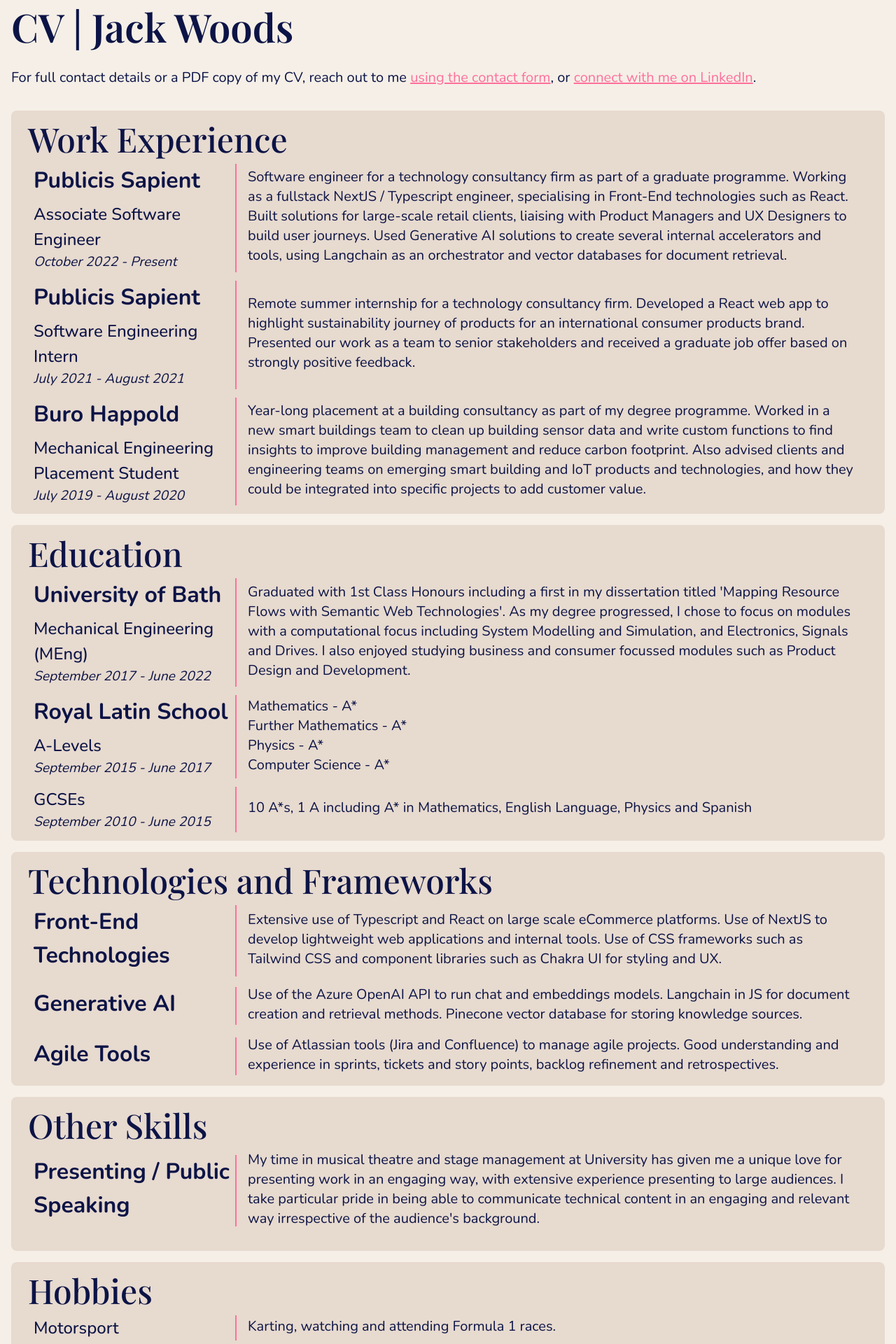
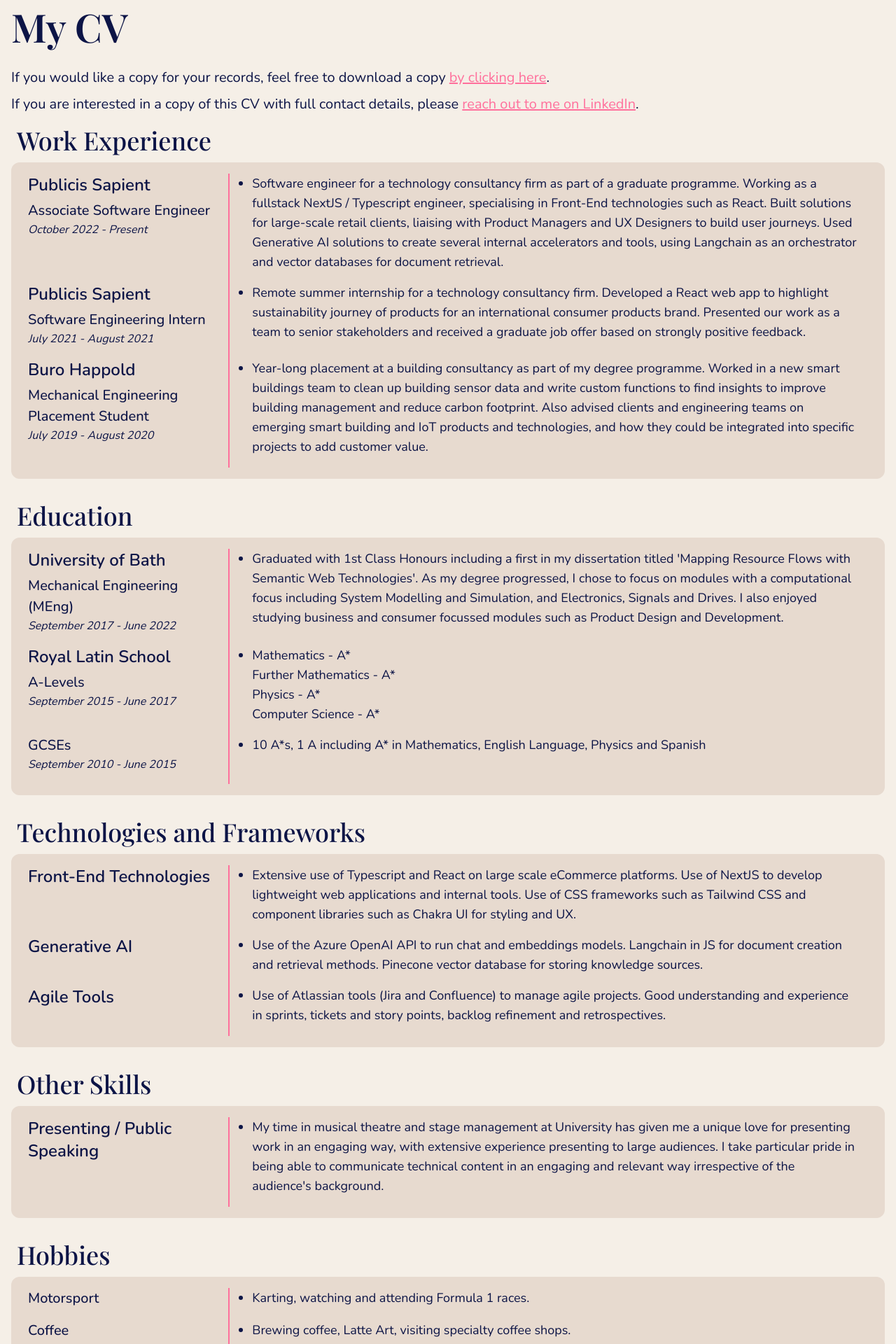
Before and after one commit to Woods-Jack/personal-site, a Next.js app: page /cv in a window 1280 px wide. Shown: the part 100-2020 px from the top of the page at 70% size. Built offline with nearby package versions, Linux system fonts and the light colour scheme; a web font is replaced by a local one; what tailwindcss-filters would draw is missing.

Commit message:
Updated CV page styling (not content)

```diff
--- a/app/cv/page.tsx
+++ b/app/cv/page.tsx
@@ -12,14 +12,20 @@
   return(
     <main className='pt-24'>
       <div className='max-w-[1400px] flex flex-col md:mx-auto mx-4 justify-center'>
-        <h1 className='md:px-4 mb-4'>CV | Jack Woods</h1>
-        <p className='md:px-4 mb-8'>
-          For full contact details or a PDF copy of my CV, reach out to me&nbsp;
-            <a href='/#contact' target='_blank' className='text-[#ff709c] underline'>using the contact form</a>
-          , or&nbsp;
-            <a href="https://www.linkedin.com/in/jack-woods-london/" target='_blank' className='text-[#ff709c] underline'>connect with me on LinkedIn</a>
+        <div className='md:px-4'>
+        <h1 className='mb-4'>My CV</h1>
+        <p>
+          If you would like a copy for your records, feel free to download a copy&nbsp;
+            <a href='/#contact' target='_blank' className='text-[#ff709c] underline'>by clicking here</a>
           .
         </p>
+        <p >
+        If you are interested in a copy of this CV with full contact details, please&nbsp;
+            <a href="https://www.linkedin.com/in/jack-woods-london/" target='_blank' className='text-[#ff709c] underline'>reach out to me on LinkedIn</a>
+          .
+        </p>
+        </div>
+
         <div className='flex flex-col space-y-4 mb-4'>
           {sections.map((section) => (
               <CVSection key={section.header} header={section.header} content={section.content} />
--- a/app/globals.css
+++ b/app/globals.css
@@ -82,7 +82,7 @@
 }
 
 h4 {
-  font-size: 1.5rem;
+  font-size: 1.25rem;
   font-weight: 500;
 }
 
--- a/app/page.tsx
+++ b/app/page.tsx
@@ -11,7 +11,7 @@
     <main className="flex min-h-screen w-screen flex-col items-center justify-between">
       <div
         id=""
-        className="flex flex-col md:flex-row h-screen w-full md:justify-center md:space-x-10 space-y-10 items-center py-8 md:py-24 md:px-8 xl:px-24 scroll-smooth"
+        className="flex flex-col md:flex-row min-h-screen md:h-screen overflow-hidden w-full md:justify-center md:space-x-10 space-y-10 items-center py-8 md:py-24 md:px-8 xl:px-24 scroll-smooth"
       >
         <div className="relative h-fit w-min text-center md:text-right flex flex-col justify-center md:justify-end md:items-end">
           <Avatar />
--- a/components/CV/CV.type.tsx
+++ b/components/CV/CV.type.tsx
@@ -7,5 +7,5 @@
     title?: string;
     subtitle?: string;
     date?: string;
-    desc?: string;
+    desc?: string[];
 }
--- a/components/CV/CVSection.tsx
+++ b/components/CV/CVSection.tsx
@@ -3,8 +3,9 @@
 
 export const CVSection = ({header, content}: CVSectionProps) => {
     return(
-    <div className="md:px-4 md:mx-4 bg-light-sec rounded-lg">
-        <h2 className="md:text-5xl text-4xl mt-4 mx-2 text-center md:text-left">{header}</h2>
+    <div className="md:mx-4 md:py-2">
+        <h2 className="md:text-4xl text-4xl mx-2 text-centertext-left">{header}</h2>
+        <div className="bg-light-sec rounded-xl md:p-4 xs: pt-4">
         {content.map((entry) => (
             <SectionEntry
                 key={entry.title}
@@ -14,6 +15,7 @@
                 date={entry.date}
             />
         ))}
+        </div>
     </div>
     )
 }
--- a/components/CV/SectionEntry.tsx
+++ b/components/CV/SectionEntry.tsx
@@ -2,13 +2,15 @@
 
 export const SectionEntry = ({title, subtitle, date, desc}: SectionEntryProps) => {
     return(
-        <div className="mx-2 md:ml-4 mb-2 flex flex-col md:flex-row justify-stretch items-center">
-            <div className="mb-1 flex flex-col md:justify-between items-start md:w-1/4 w-full border-r-[#ff709c] md:border-r-2">
-                {title && (<h3><strong>{title}</strong></h3>)}
+        <div className="mx-2 flex flex-col md:flex-row justify-stretch items-stretch ">
+            <div className="flex flex-col md:pb-4 md:justify-start md:w-1/4 w-full pr-2 mr-4 border-[#ff709c] md:border-r-2 xs:border-b-2">
+                {title && (<h3 className="font-semibold text-2xl">{title}</h3>)}
                 {subtitle && (<h4>{subtitle}</h4>)}
-                <em>{date}</em>
+                <em className="text-base">{date}</em>
             </div>
-            <p className="md:mx-4 md:w-3/4 w-full h-min text-base md:text-xl whitespace-pre-wrap">{desc}</p>
+            {desc && desc.length > 0 && (
+                <ul className="list-disc md:mx-4 ml-4 md:w-3/4 h-min text-base md:text-lg whitespace-pre-wrap pb-4">{desc.map((bp, i) => <li key={`bullet-point-${i+1}`}>{bp}</li>)}</ul>
+            )}
         </div>
     )
 }
--- a/components/common/Footer/Footer.tsx
+++ b/components/common/Footer/Footer.tsx
@@ -5,7 +5,7 @@
 
 const Footer = () => {
   return (
-    <footer className="bg-[#0C1446] text-[#D8C4B6] py-6">
+    <footer className="bg-[#0C1446] light-text py-6">
       <div className="container w-full mx-auto flex items-center justify-between flex-col md:flex-row">
         <p>&copy;{`${getCurrentYear()} Jack Woods. All rights reserved.`}</p>
         <div className="flex space-x-6 mt-4 md:mt-0 h-8 justify-end">
--- a/constants/cv.js
+++ b/constants/cv.js
@@ -10,19 +10,19 @@
                     title: 'Publicis Sapient',
                     subtitle: 'Associate Software Engineer',
                     date: 'October 2022 - Present',
-                    desc: 'Software engineer for a technology consultancy firm as part of a graduate programme. Working as a fullstack NextJS / Typescript engineer, specialising in Front-End technologies such as React. Built solutions for large-scale retail clients, liaising with Product Managers and UX Designers to build user journeys. Used Generative AI solutions to create several internal accelerators and tools, using Langchain as an orchestrator and vector databases for document retrieval.'
+                    desc: ['Software engineer for a technology consultancy firm as part of a graduate programme. Working as a fullstack NextJS / Typescript engineer, specialising in Front-End technologies such as React. Built solutions for large-scale retail clients, liaising with Product Managers and UX Designers to build user journeys. Used Generative AI solutions to create several internal accelerators and tools, using Langchain as an orchestrator and vector databases for document retrieval.'],
                 },
                 {
                     title: 'Publicis Sapient',
                     subtitle: 'Software Engineering Intern',
                     date: 'July 2021 - August 2021',
-                    desc: 'Remote summer internship for a technology consultancy firm. Developed a React web app to highlight sustainability journey of products for an international consumer products brand. Presented our work as a team to senior stakeholders and received a graduate job offer based on strongly positive feedback.'
+                    desc: ['Remote summer internship for a technology consultancy firm. Developed a React web app to highlight sustainability journey of products for an international consumer products brand. Presented our work as a team to senior stakeholders and received a graduate job offer based on strongly positive feedback.'],
                 },
                 {
                     title: 'Buro Happold',
                     subtitle: 'Mechanical Engineering Placement Student',
                     date: 'July 2019 - August 2020',
-                    desc: 'Year-long placement at a building consultancy as part of my degree programme. Worked in a new smart buildings team to clean up building sensor data and write custom functions to find insights to improve building management and reduce carbon footprint. Also advised clients and engineering teams on emerging smart building and IoT products and technologies, and how they could be integrated into specific projects to add customer value.'
+                    desc: ['Year-long placement at a building consultancy as part of my degree programme. Worked in a new smart buildings team to clean up building sensor data and write custom functions to find insights to improve building management and reduce carbon footprint. Also advised clients and engineering teams on emerging smart building and IoT products and technologies, and how they could be integrated into specific projects to add customer value.'],
                 },
             ],
         },
@@ -33,18 +33,18 @@
                     title: 'University of Bath',
                     subtitle: 'Mechanical Engineering (MEng)',
                     date: 'September 2017 - June 2022',
-                    desc: 'Graduated with 1st Class Honours including a first in my dissertation titled \'Mapping Resource Flows with Semantic Web Technologies\'. As my degree progressed, I chose to focus on modules with a computational focus including System Modelling and Simulation, and Electronics, Signals and Drives. I also enjoyed studying business and consumer focussed modules such as Product Design and Development.',
+                    desc: ['Graduated with 1st Class Honours including a first in my dissertation titled \'Mapping Resource Flows with Semantic Web Technologies\'. As my degree progressed, I chose to focus on modules with a computational focus including System Modelling and Simulation, and Electronics, Signals and Drives. I also enjoyed studying business and consumer focussed modules such as Product Design and Development.',],
                 },
                 {
                     title: 'Royal Latin School',
                     subtitle: 'A-Levels',
                     date: 'September 2015 - June 2017',
-                    desc: 'Mathematics - A* \nFurther Mathematics - A* \nPhysics - A* \nComputer Science - A*'
+                    desc: ['Mathematics - A* \nFurther Mathematics - A* \nPhysics - A* \nComputer Science - A*'],
                 },
                 {
                     subtitle: 'GCSEs',
                     date: 'September 2010 - June 2015',
-                    desc: '10 A*s, 1 A including A* in Mathematics, English Language, Physics and Spanish'
+                    desc: ['10 A*s, 1 A including A* in Mathematics, English Language, Physics and Spanish'],
                 }
             ]
         },
@@ -53,15 +53,15 @@
             content: [
                 {
                     title: 'Front-End Technologies',
-                    desc: 'Extensive use of Typescript and React on large scale eCommerce platforms. Use of NextJS to develop lightweight web applications and internal tools. Use of CSS frameworks such as Tailwind CSS and component libraries such as Chakra UI for styling and UX.',
+                    desc: ['Extensive use of Typescript and React on large scale eCommerce platforms. Use of NextJS to develop lightweight web applications and internal tools. Use of CSS frameworks such as Tailwind CSS and component libraries such as Chakra UI for styling and UX.',],
                 },
                 {
                     title: 'Generative AI',
-                    desc: 'Use of the Azure OpenAI API to run chat and embeddings models. Langchain in JS for document creation and retrieval methods. Pinecone vector database for storing knowledge sources.',
+                    desc: ['Use of the Azure OpenAI API to run chat and embeddings models. Langchain in JS for document creation and retrieval methods. Pinecone vector database for storing knowledge sources.',],
                 },
                 {
                     title: 'Agile Tools',
-                    desc: 'Use of Atlassian tools (Jira and Confluence) to manage agile projects. Good understanding and experience in sprints, tickets and story points, backlog refinement and retrospectives.'
+                    desc: ['Use of Atlassian tools (Jira and Confluence) to manage agile projects. Good understanding and experience in sprints, tickets and story points, backlog refinement and retrospectives.'],
                 },
             ]
         },
@@ -70,12 +70,8 @@
             content: [
                 {
                     title: 'Presenting / Public Speaking',
-                    desc: 'My time in musical theatre and stage management at University has given me a unique love for presenting work in an engaging way, with extensive experience presenting to large audiences. I take particular pride in being able to communicate technical content in an engaging and relevant way irrespective of the audience\'s background.',
+                    desc: ['My time in musical theatre and stage management at University has given me a unique love for presenting work in an engaging way, with extensive experience presenting to large audiences. I take particular pride in being able to communicate technical content in an engaging and relevant way irrespective of the audience\'s background.',],
                 },
-                {
-                    title: '',
-                    desc: ''
-                }
             ]
         },
         {
@@ -83,19 +79,19 @@
             content: [
                 {
                     subtitle: 'Motorsport',
-                    desc: 'Karting, watching and attending Formula 1 races.',
+                    desc: ['Karting, watching and attending Formula 1 races.',],
                 },
                 {
                     subtitle: 'Coffee',
-                    desc: 'Brewing coffee, Latte Art, visiting specialty coffee shops.',
+                    desc: ['Brewing coffee, Latte Art, visiting specialty coffee shops.',],
                 },
                 {
                     subtitle: 'Theatre',
-                    desc: 'Watching plays/musicals, attending classes and amatuer dramatics groups.',
+                    desc: ['Watching plays/musicals, attending classes and amatuer dramatics groups.',],
                 },
                 {
                     subtitle: 'Travel',
-                    desc: 'Taking weekend trips away, planning holidays and looking for opportunities to travel through work.'
+                    desc: ['Taking weekend trips away, planning holidays and looking for opportunities to travel through work.'],
                 }
             ]
         },
```
